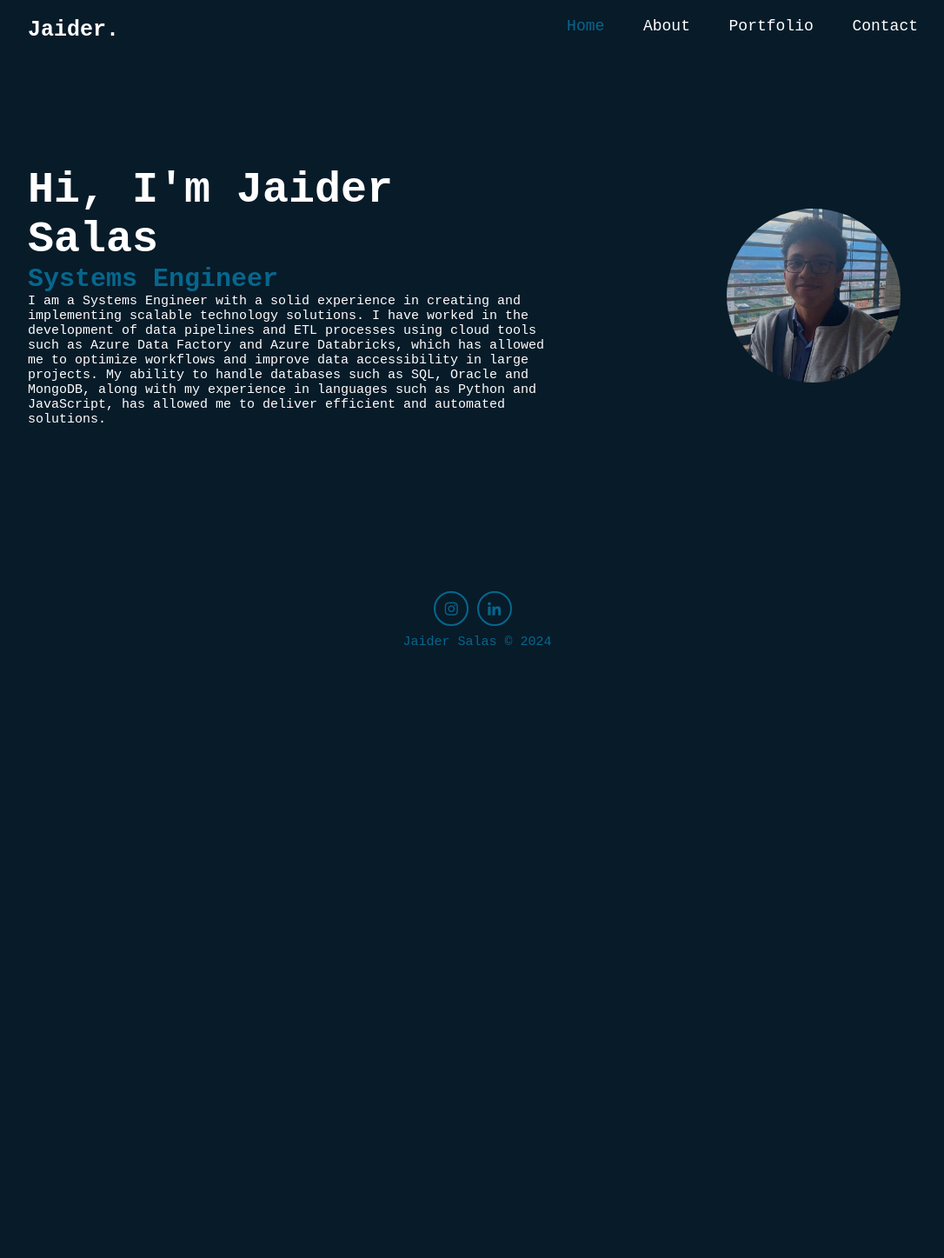
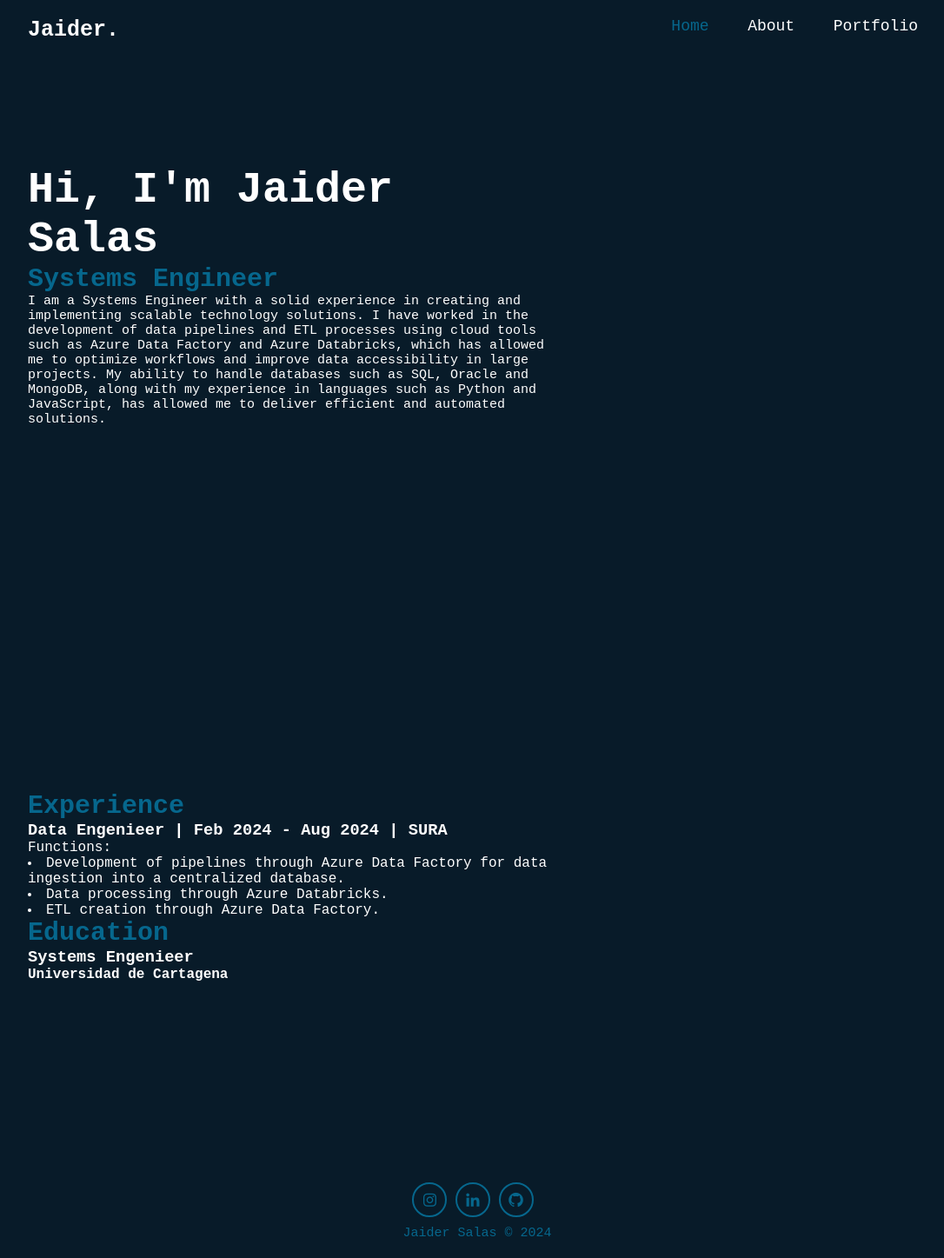
Before and after one commit to JaiderSalas/portafolio.github.io, a plain HTML site: page index.html in a window 1280 px wide. Shown: the whole page at 87% size, without its empty margins (96-1182 px from the left). Before the commit the page ends 800 px from the top, so only its background shows below. Drawn offline with nearby package versions, Linux system fonts and the light colour scheme; a web font is replaced by a local one.

Commit message:
add about

```diff
--- a/index.html
+++ b/index.html
@@ -14,19 +14,18 @@
 
     <header class="header">
 
-        <a href="#" class="logo">Jaider.</a>
+        <a href="#home" class="logo">Jaider.</a>
 
         <nav class="navbar">
             <a href="#home" class="active">Home</a></li>
-            <a href="#about" class="nav__link">About</a></li>
+            <a href="#About" class="nav__link">About</a></li>
             <a href="#portfolio" class="nav__link">Portfolio</a></li>
-            <a href="#contact" class="nav__link">Contact</a></li>
         </nav>
 
     </header>
 
     <main>
-        <section class="home">
+        <section class="home" id="home">
             <div class="home-content">
                 <h1>Hi, I'm Jaider Salas</h1>
                 <h3>Systems Engineer</h3>
@@ -38,16 +37,38 @@
                     allowed me to deliver efficient and automated solutions.
                 </p>
             </div>
-            <p class="imagen" alt="Profile picture">
+            <!--<p class="imagen" alt="Profile picture">-->
+        </section>
 
+        <section class="about" id="About">
+            <div class="about-content">
+                    <h2>Experience</h2>
+                    <h3>Data Engenieer | Feb 2024 - Aug 2024 | SURA</h3>
+                    <dl>Functions:
+                        <li>Development of pipelines through Azure Data Factory for data ingestion into a centralized database.</li>
+                        <li>Data processing through Azure Databricks.</li>
+                        <li>ETL creation through Azure Data Factory.</li>
+                    </dl>
+
+                    <h2>Education</h2>
+                    <h3>Systems Engenieer</h3>
+                    <h4>Universidad de Cartagena</h4>
+
+            </div>
+        </section>
+        <section class="Portafolio" id="#Portafolio">
+            <div class="portfolio-content">
+
+            </div>
         </section>
     </main>
 
     <footer>
 
         <div class="home-sci">
-            <a href="#"><i class='bx bxl-instagram'></i></a>
-            <a href="#"><i class='bx bxl-linkedin' ></i></a>
+            <a href="https://www.instagram.com/jaider.salas.burgos/"><i class='bx bxl-instagram'></i></a>
+            <a href="https://www.linkedin.com/in/jaider-salas/"><i class='bx bxl-linkedin'></i></a>
+            <a href="https://github.com/JaiderSalas"><i class='bx bxl-github'></i></a>
             <p>Jaider Salas &copy; 2024</p>
         </div>
     </footer>
--- a/style.css
+++ b/style.css
@@ -78,33 +78,12 @@ body{
     margin: 20px;
 }
 
-.imagen::before{
-    content: '';
-    position: absolute;
-    top: 0;
-    right: 0;
-    width: 100%;
-    height: 100%;
-    background: #081b29;
-    animation: showRigth 1s ease forwards;
-    animation-delay: 2.5s;
-}
 .home-content h1{
     position: relative;
     font-size: 50px;
     font-weight: 700;
 }
-.home-content h1::before{
-    content: '';
-    position: absolute;
-    top: 0;
-    right: 0;
-    width: 100%;
-    height: 100%;
-    background: #081b29;
-    animation: showRigth 1s ease forwards;
-    animation-delay: 1s;
-}
+
 
 .home-content h3{
     position: relative;
@@ -113,52 +92,14 @@ body{
     color: rgb(6, 103, 141);
 }
 
-.home-content h3::before{
-    content: '';
-    position: absolute;
-    top: 0;
-    right: 0;
-    width: 100%;
-    height: 100%;
-    background: #081b29;
-    animation: showRigth 1s ease forwards;
-    animation-delay: 1.5s;
-}
-
 .home-content p{
     position: relative;
     font-size: 15px;
 }
 
-
-.home-content p::before{
-    content: '';
-    position: absolute;
-    top: 0;
-    right: 0;
-    width: 100%;
-    height: 100%;
-    background: #081b29;
-    animation: showRigth 1s ease forwards;
-    animation-delay: 2s;
-}
-
 .home-sci{
     position: relative;
     margin-bottom: 20px;
-}
-
-.home-sci::before{
-    content: '';
-    position: absolute;
-    top: 0;
-    right: 0;
-    width: 100%;
-    height: 100%;
-    background: #081b29;
-    animation: showRigth 1s ease forwards;
-    animation-delay: 3s;
-    z-index: 2;
 }
 
 .home-sci a{
@@ -205,6 +146,32 @@ body{
     width: 100%;
 }
 
+.about{
+    min-height: 85vh;
+    display: flex;
+    justify-content: space-between;
+    align-items: center;
+    padding: 0 10%;
+}
+
+.about-content{
+    max-width: 600px;
+}
+
+.about-content h1{
+    position: relative;
+    font-size: 50px;
+    font-weight: 700;
+}
+
+.about-content h2{
+    position: relative;
+    font-size: 30px;
+    font-weight: 700;
+    color: rgb(6, 103, 141);
+}
+
+
 footer{
     background: #081b29;
     color: rgb(6, 103, 141);
```
